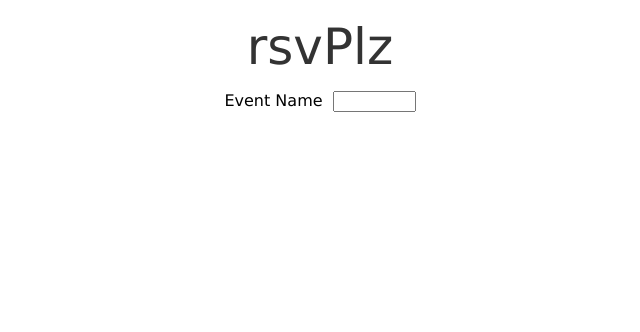
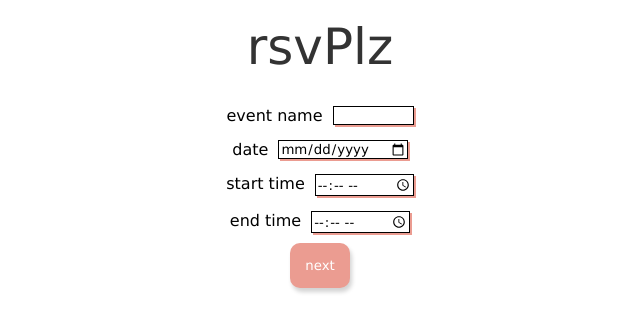
Before and after one commit to psych0sykes/rsvPlz, a Next.js app: page /create in a window 1280 px wide. Shown: the top 332 px of the page, without its empty margins (320-960 px from the left). Built offline with nearby package versions, Linux system fonts and the light colour scheme.

Commit message:
Added some more form components to the create page. Added some more fresh styling, and put the input html tag into the Input component with a cb function prop for onChange events. Added button.

```diff
--- a/components/Form/CenterInput/index.js
+++ b/components/Form/Input/index.js
@@ -3,13 +3,14 @@ export default function CenterInput(props) {
 
     const style={
         display: "flex",
-        justifyContent: "center"
+        justifyContent: "center",
+        paddingTop: "15px"
     }
 
     return (
       <div style={style}>
           <div style={{marginRight: "10px"}}>{props.label}</div>
-          <input type={props.type} onClick={props.cb}></input>
+          <input type={props.type} onChange={props.cb}></input>
       </div>
     )
   }
--- a/pages/create.js
+++ b/pages/create.js
@@ -1,12 +1,13 @@
 import Title from "./../components/Layout/Title";
 import Section from "./../components/Layout/Section";
 import Page from "./../components/Layout/Page";
-import CenterInput from "./../components/Form/CenterInput";
+import Input from "../components/Form/Input";
 
 
 export default function Create() {
 
-  const createEvent = () => {
+  const handleSubmit = (event) => {
+    event.preventDefault();
     console.log("click")
   }
 
@@ -14,8 +15,11 @@ export default function Create() {
     <Page margin="10vw">
        <Title size="50px">rsvPlz</Title>
        <form>
-           <CenterInput label="Event Name" type="text">
-           </CenterInput>
+           <Input label="event name" type="text"/>
+           <Input label="date" type="date"/>
+           <Input label="start time" type="time"/>
+           <Input label="end time" type="time"/>
+           <button type="submit" value="Submit" onClick={(event)=>handleSubmit(event)}>next</button>
        </form>
     </Page>
   )
--- a/pages/global.css
+++ b/pages/global.css
@@ -13,6 +13,7 @@ button{
     border-radius: 10px;
     box-shadow: 2px 4px 4px lightgray;
     transition-duration: 0.4s;
+    margin: 10px;
 }
 button:hover{
     background-color: white;
@@ -29,6 +30,10 @@ form{
     align-items: center;
     padding: 5px;
 }
+input{
+    border: black solid 1px;
+    box-shadow: 2px 2px 0px #eb9c91;
+}
 input[type=text]{
     width: 75px;
     transition: ease-in-out, width .55s ease-in-out;
```
